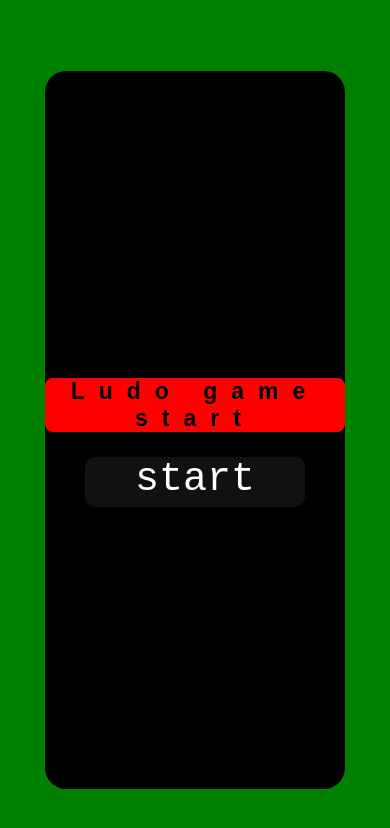
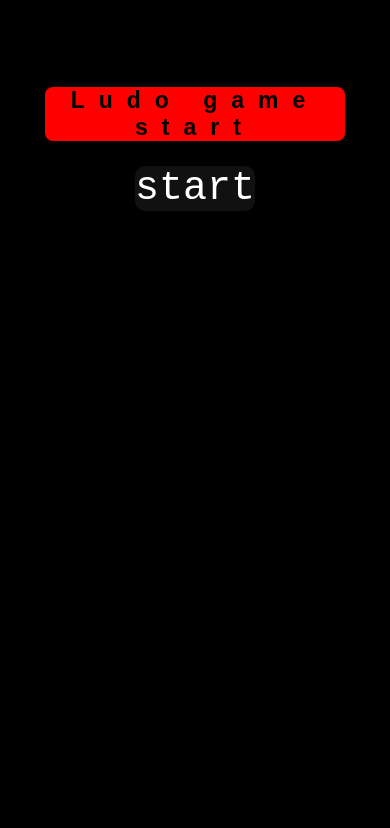
Before and after one commit to ShakeelAyaan/Ludo, a plain HTML site: page index.html in a window 390 px wide. Drawn offline with Linux system fonts and the light colour scheme.

Commit message:
Update Ludo.css

```diff
--- a/Style/Ludo.css
+++ b/Style/Ludo.css
@@ -1,5 +1,5 @@
 body {
-    background-color: #f2f2f2;
+    background-color:black;
     display: flex;
     justify-content: center;
     align-items: center;
@@ -8,6 +8,7 @@ body {
 }
 .division{
     background-color: black;
+    border:1px solid white
     display: flex;
     justify-content: center;
     flex-direction: column;
@@ -36,10 +37,11 @@ a:hover{
         width: auto;
         align-items: center;
         text-align: center;
-        background-color:green;
+        background-color:black;
+
     }
     div{
-      width: 70%
+      width: 80%
     }
     #newClass{
       width:200px;
```
